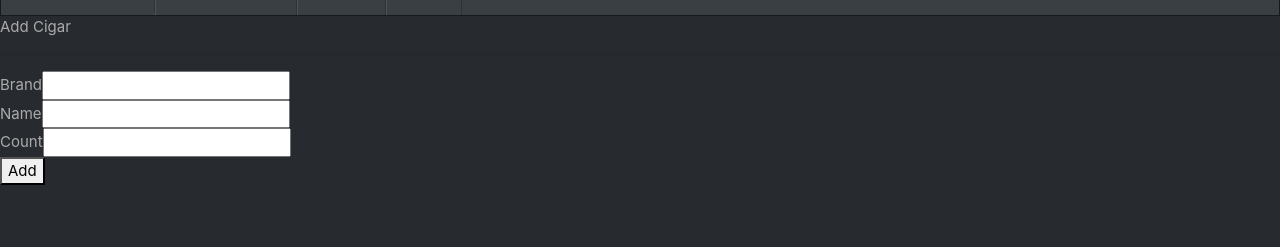
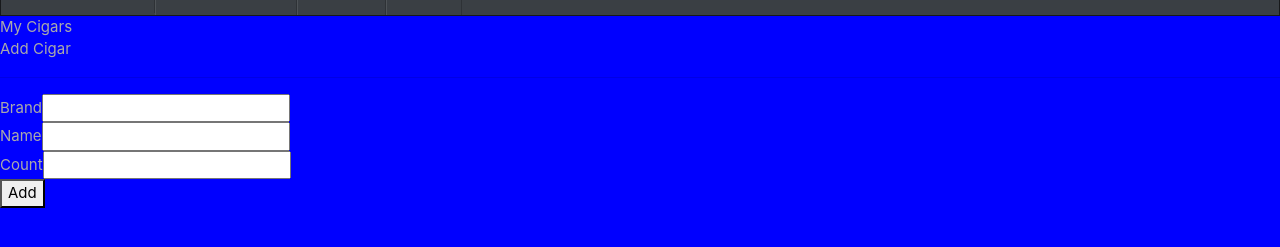
Before and after one commit to mikedougherty3/cigar-tracker, a plain HTML site: page index.html in a window 1280 px wide. Shown: the part 41-288 px from the top of the page. Drawn offline with nearby package versions, Linux system fonts and the light colour scheme.

Commit message:
Update index.html

```diff
--- a/index.html
+++ b/index.html
@@ -9,6 +9,61 @@
   <style>
     .hide {
       display: none !important;
+    }
+
+    /* Extra small devices (phones, 600px and down) */
+    /* @media only screen and (max-width: 600px) {
+      html {
+        font-size: 2rem !important;
+      }
+
+      body {
+        background-color: red;
+      }
+    } */
+
+    /* Small devices (portrait tablets and large phones, 600px and up) */
+    /* @media only screen and (min-width: 600px) {
+      html {
+        font-size: 1.6rem !important;
+      }
+
+      body {
+        background-color: black;
+      }
+    } */
+
+    /* Medium devices (landscape tablets, 768px and up) */
+    @media only screen and (min-width: 768px) {
+      html {
+        font-size:2rem !important;
+      }
+
+      body {
+        background-color: yellow;
+      }
+    }
+
+    /* Large devices (laptops/desktops, 992px and up) */
+    @media only screen and (min-width: 992px) {
+      html {
+        font-size: 1.2rem !important;
+      }
+
+      body {
+        background-color: green;
+      }
+    }
+
+    /* Extra large devices (large laptops and desktops, 1200px and up) */
+    @media only screen and (min-width: 1200px) {
+      html {
+        font-size: 1rem !important;
+      }
+
+      body {
+        background-color: blue;
+      }
     }
   </style>
   <!-- <style>
@@ -368,7 +423,7 @@
       </div>
     </div>
   </nav>
-  <!-- <div class="heading">My Cigars</div> -->
+  <div class="heading">My Cigars</div>
 
   <!-- <div class="tab hide" id="tab"> -->
     <!-- <button class="homebutton" onclick="openTab(event, 'all')">All</button> -->
```
